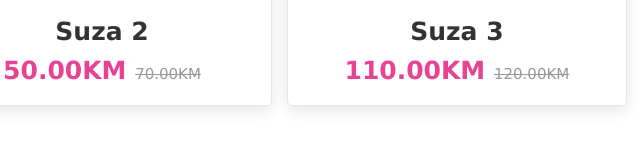
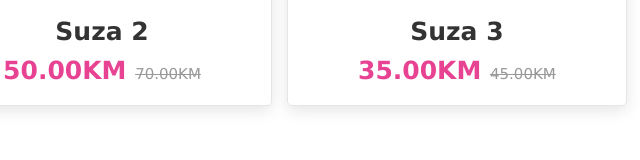
Before and after one commit to Milos871/Smilje, a plain HTML site: page index.html in a window 1280 px wide. Shown: the part 8060-8220 px from the top of the page, 538-1178 px from the left. Drawn offline with Linux system fonts and the light colour scheme.

Commit message:
Update index.html

```diff
--- a/index.html
+++ b/index.html
@@ -639,7 +639,7 @@
             </div>
             <div class="content">
                 <h3>Suza 3</h3>
-                <div class="price">110.00KM <span>120.00KM</span> </div>
+                <div class="price">35.00KM <span>45.00KM</span> </div>
             </div>
         </div>
 
```
